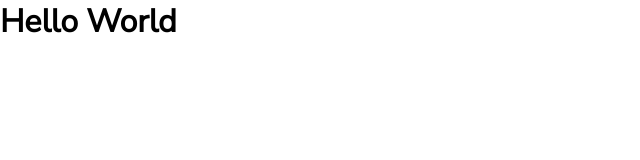
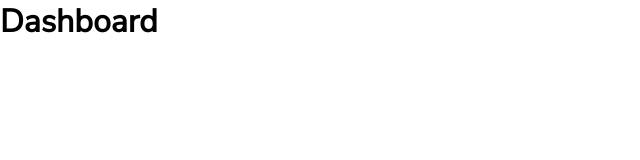
Before and after one commit to yumartins/NeoMedic, a React (Create React App) app in the folder web/: page / in a window 1280 px wide. Shown: the top 160 px of the page, without its empty margins (0-640 px from the left). Built offline with nearby package versions, Linux system fonts and the light colour scheme.

Commit message:
feat: config routes

```diff
--- a/web/src/App.js
+++ b/web/src/App.js
@@ -1,12 +1,13 @@
 import 'normalize.css';
 import React from 'react';
 
+import Routes from './routes';
 import GlobalStyles from './styles/global';
 
 const App = () => (
   <>
     <GlobalStyles />
-    <h1>Hello World</h1>
+    <Routes />
   </>
 );
 
--- /dev/null
+++ b/web/src/routes.js
@@ -0,0 +1,14 @@
+import React from 'react';
+import { Route, Routes, BrowserRouter } from 'react-router-dom';
+
+import Dashboard from './views/Dash';
+
+const Navigation = () => (
+  <BrowserRouter>
+    <Routes>
+      <Route path="/" element={<Dashboard />} />
+    </Routes>
+  </BrowserRouter>
+);
+
+export default Navigation;
--- /dev/null
+++ b/web/src/views/Dash/index.js
@@ -0,0 +1,7 @@
+import React from 'react';
+
+import styles from './styles';
+
+const Dashboard = () => <h1>Dashboard</h1>;
+
+export default Dashboard;
--- /dev/null
+++ b/web/src/views/Dash/styles.js
@@ -0,0 +1,7 @@
+import styled from 'styled-components';
+
+const Container = styled.div`
+
+`;
+
+export default Container;
```
